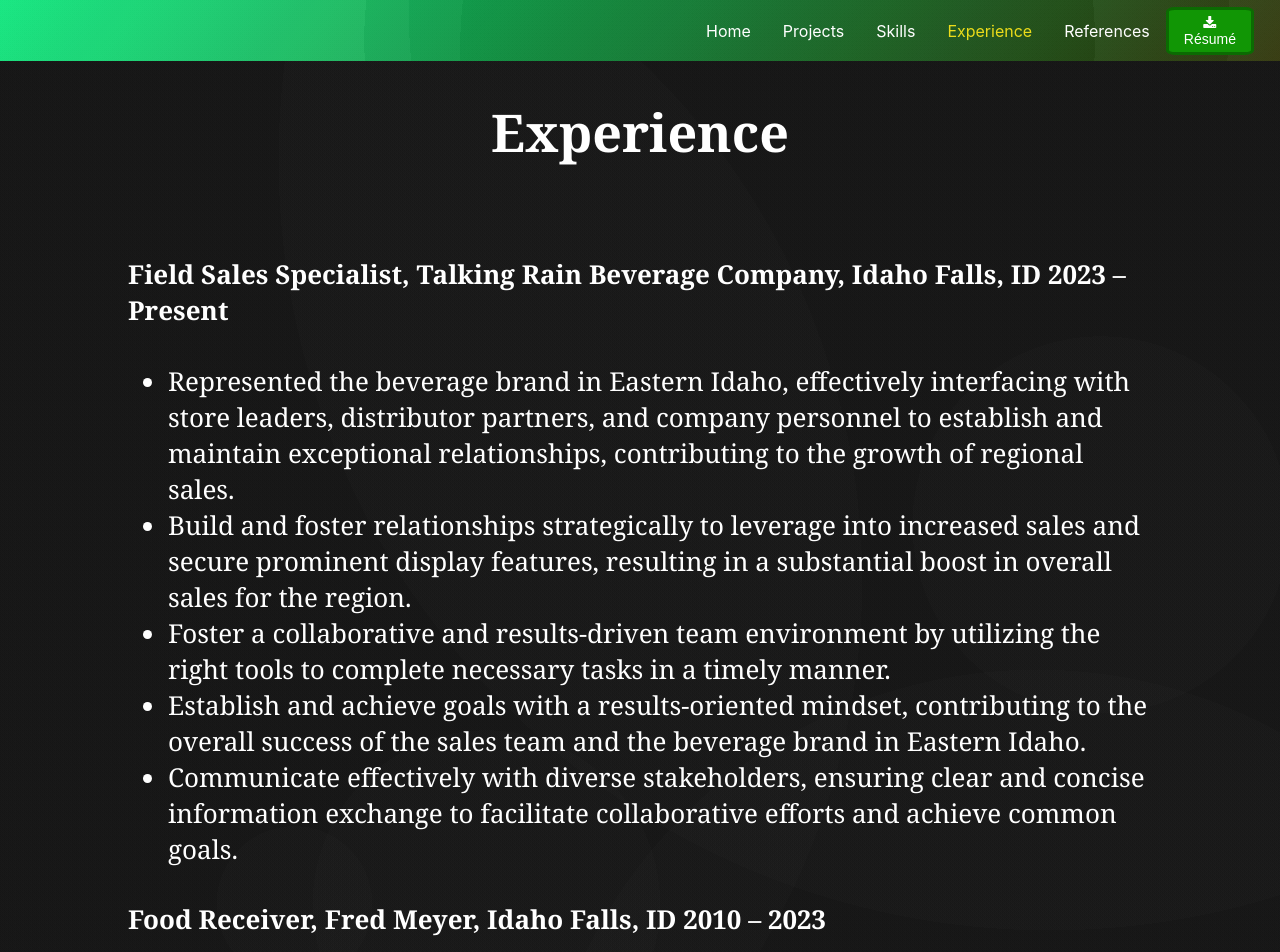
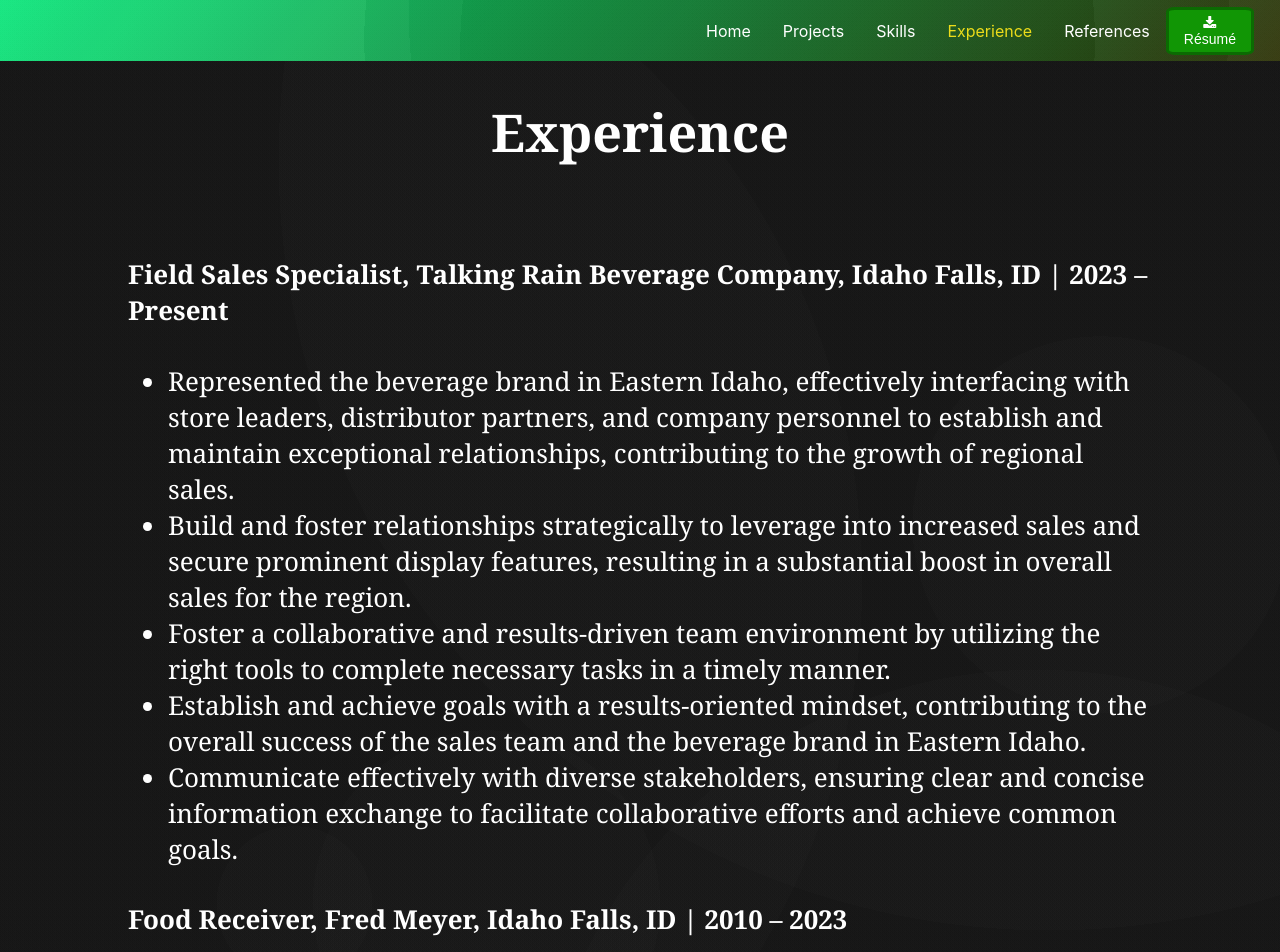
Before and after one commit to NevinsN/professional_portfolio, a React (Create React App) app in the folder professional_portfolio/: page /experience in a window 1280 px wide. Shown: the top 952 px of the page. Built offline with nearby package versions, Linux system fonts and the light colour scheme.

Commit message:
Update experience.js

```diff
--- a/professional_portfolio/src/pages/experience.js
+++ b/professional_portfolio/src/pages/experience.js
@@ -22,7 +22,7 @@ const Experience = () => {
             }}
             >
             <p>
-                <h4>Field Sales Specialist, Talking Rain Beverage Company, Idaho Falls, ID  	 	          2023 – Present</h4>
+                <h4>Field Sales Specialist, Talking Rain Beverage Company, Idaho Falls, ID | 2023 – Present</h4>
                 <ul>
                     <li>Represented the beverage brand in Eastern Idaho, effectively interfacing with store leaders, distributor partners, and company personnel to establish and maintain exceptional relationships, contributing to the growth of regional sales.</li>
                     <li>Build and foster relationships strategically to leverage into increased sales and secure prominent display features, resulting in a substantial boost in overall sales for the region.</li>
@@ -32,7 +32,7 @@ const Experience = () => {
                 </ul>
             </p>
             <p>
-                <h4>Food Receiver, Fred Meyer, Idaho Falls, ID         	 	 	 	 	 	          2010 – 2023 </h4>
+                <h4>Food Receiver, Fred Meyer, Idaho Falls, ID | 2010 – 2023 </h4>
                 <ul>
                     <li>Mastered company technology and processes, serving as an expert to coworkers when they encountered challenges with the company's systems, increasing the team's overall proficiency.</li>
                     <li>Established and built relationships with vendors from various companies and backgrounds, fostering positive and collaborative partnerships.</li>
```
